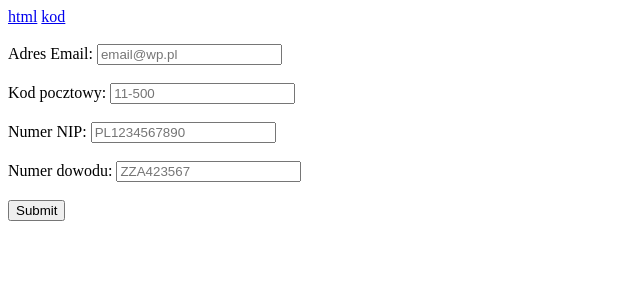
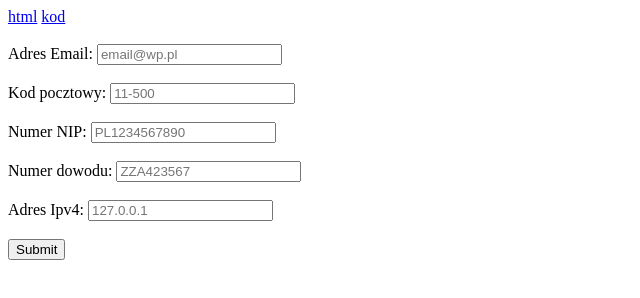
Before and after one commit to ddr997/Interfejsy-Platform-Mobilnych, a plain HTML site: page Zad.1/Zad1.html in a window 1280 px wide. Shown: the whole page, without its empty margins (0-640 px from the left). Drawn offline with Linux system fonts and the light colour scheme.

Commit message:
Update Zad1.html

```diff
--- a/Zad.1/Zad1.html
+++ b/Zad.1/Zad1.html
@@ -33,6 +33,14 @@
 		placeholder="ZZA423567"><br><br>
 		</input>
 
+		<label for="adres_ipv4">Adres Ipv4:</label>
+		<input type="adres_ipv4" id="adres_ipv4" name="adres_ipv4"
+		pattern="^(?:(?:25[0-5]|2[0-4][0-9]|[01]?[0-9][0-9]?)\.){3}(?:25[0-5]|2[0-4][0-9]|[01]?[0-9][0-9]?)$"
+		title="Adres Ipvr"
+		placeholder="127.0.0.1"><br><br>
+		</input>
+
+
 		<input type="submit">
 	</form>
 </body>
```
